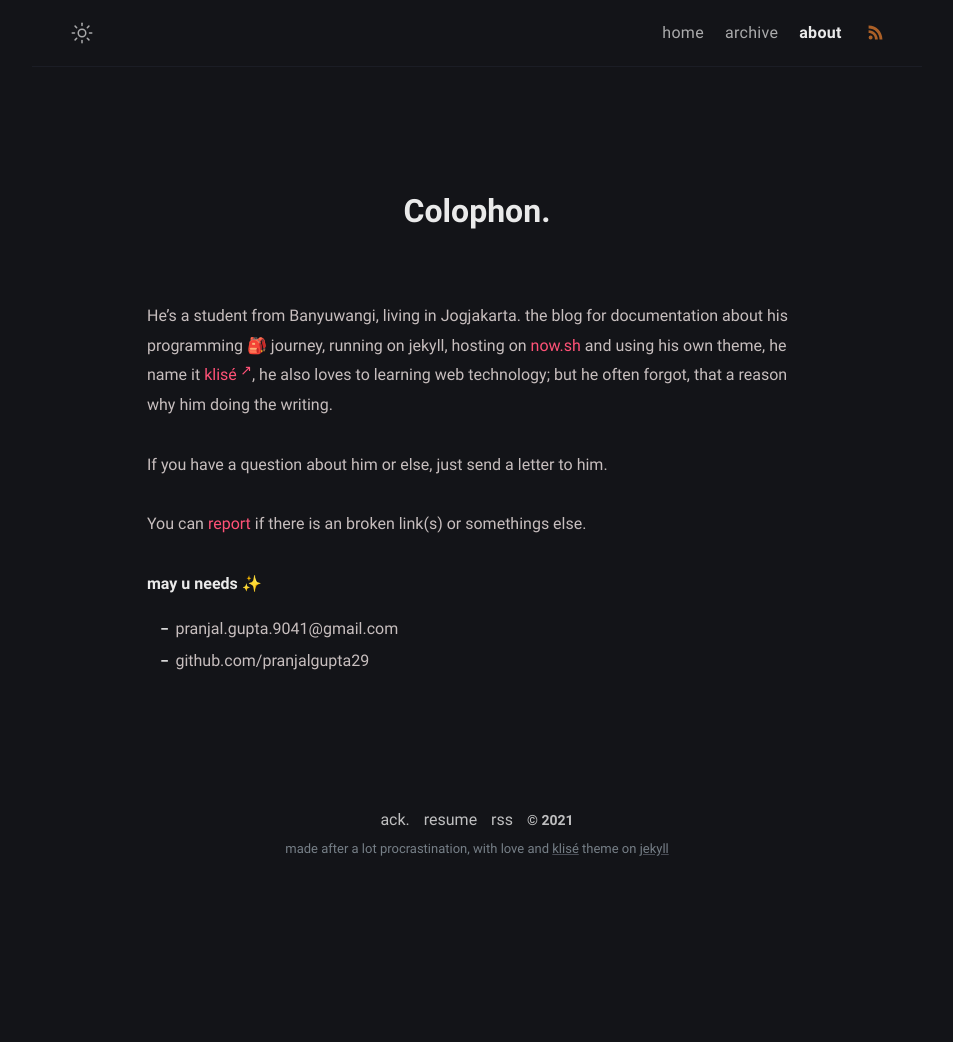
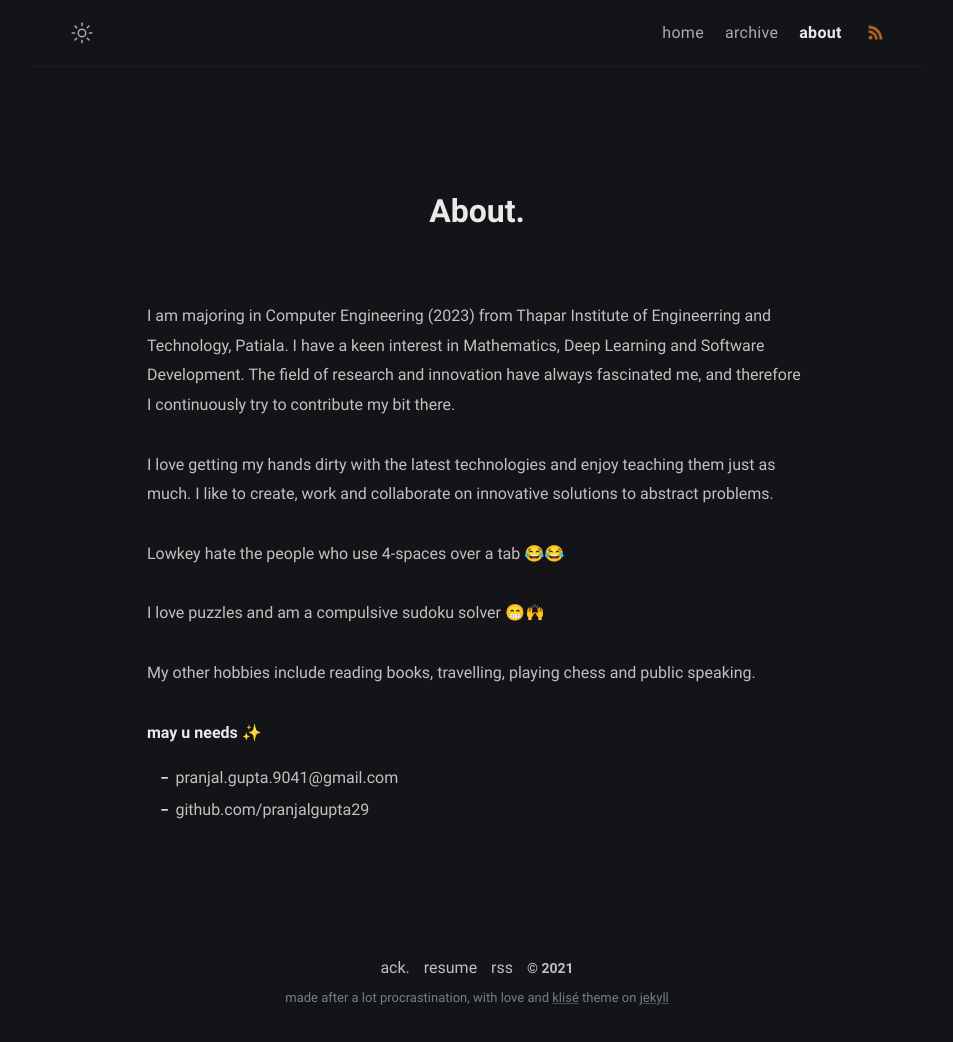
Before and after one commit to pranjalgupta29/jekyll-klise-piharpy, a Jekyll site: the page built from about.md, in a window 1280 px wide. Shown: the whole page, without its empty margins (163-1116 px from the left). Built offline with Jekyll 4.4.1, drawn with Linux system fonts in a browser that asks for light colours; before the commit the page ends 900 px from its top, so only the background shows below that.

Commit message:
about, ack, resume complete

```diff
--- a/about.md
+++ b/about.md
@@ -1,16 +1,20 @@
 ---
-title: Colophon
+title: About
 permalink: /about/
 layout: page
-excerpt: Hello peeps, I'm student of computer science from Banyuwangi, living in Jogjakarta. This blog for documentation about my programming journey, running on jekyll, hosting on netlify and using my own simple theme.
+excerpt: Hey! I am majoring in Computer Engineering(2023) from Thapar Institute of Engineerring and Technology, Patiala. I have a keen interest in Mathematics, Deep Learning and Software Development.
 comments: false
 ---
 
-He's a student from Banyuwangi, living in Jogjakarta. the blog for documentation about his programming 🎒 journey, running on jekyll, hosting on [now.sh](http://now.sh) and using his own theme, he name it <a href="https://github.com/piharpi/jekyll-klise" target="_blank" rel="noopener">klisé</a>, he also loves to learning web technology; but he often forgot, that a reason why him doing the writing.
+I am majoring in Computer Engineering (2023) from Thapar Institute of Engineerring and Technology, Patiala. I have a keen interest in Mathematics, Deep Learning and Software Development. The field of research and innovation have always fascinated me, and therefore I continuously try to contribute my bit there.
 
-If you have a question about him or else, just send a letter to him.
+I love getting my hands dirty with the latest technologies and enjoy teaching them just as much. I like to create, work and collaborate on innovative solutions to abstract problems.
 
-You can [report](http://github.com/piharpi/jekyll-klise/issues/new) if there is an broken link(s) or somethings else.
+Lowkey hate the people who use 4-spaces over a tab 😂😂
+
+I love puzzles and am a compulsive sudoku solver 😁🙌
+
+My other hobbies include reading books, travelling, playing chess and public speaking.
 
 **may u needs ✨**
 
```
Also changed, not shown: thanks.md (+4 -2 lines).
